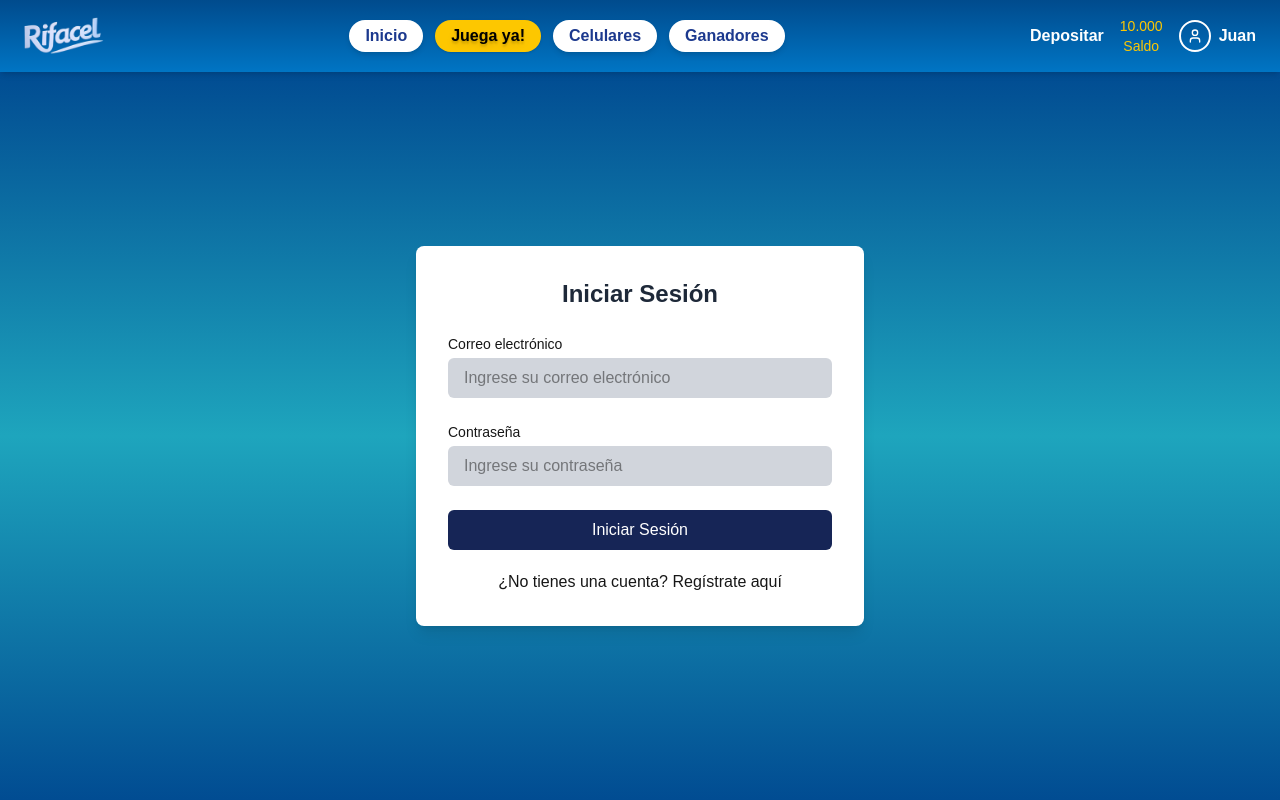
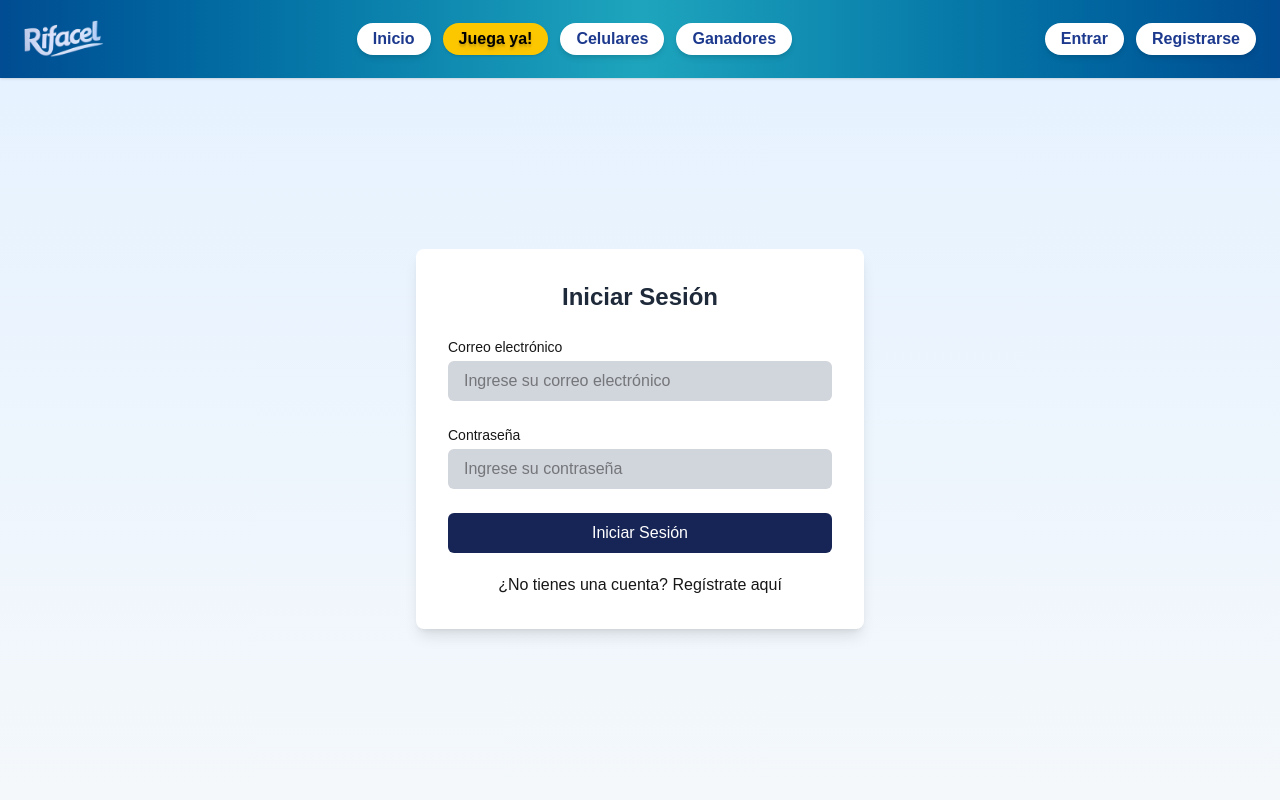
Before and after one commit to miguelangelvasquez1/VerYGana-frontend, a Next.js app: page /login in a window 1280 px wide. Shown: the top 800 px of the page. Built offline with nearby package versions, Linux system fonts and the light colour scheme; a web font is replaced by a local one.

Commit message:
Navbar ajuste

```diff
--- a/src/app/login/page.tsx
+++ b/src/app/login/page.tsx
@@ -1,13 +1,14 @@
 import NavBar from "@/components/NavBar";
 import LoginForm from "../../components/LoginForm";
 import Footer from "@/components/Footer";
+import NavBarNoAuth from "@/components/NavBarNoAuth";
 
 export default function Login() {
     return (
         <>
             <div className="min-h-screen flex flex-col">
-                <NavBar />
-                <div className="flex-1 flex items-center justify-center bg-gradient overflow-hidden">
+                <NavBarNoAuth />
+                <div className="flex-1 flex items-center justify-center bg-gradient-to-b from-[#E6F2FF] to-[#F4F8FB] overflow-hidden">
                     <LoginForm />
                 </div>
             </div>
--- a/src/components/NavBarNoAuth.tsx
+++ b/src/components/NavBarNoAuth.tsx
@@ -1,16 +1,39 @@
+'use client';
 
 import Image from "next/image"
+import { useRouter } from "next/navigation";
 
-export default function NavBarNoAuth(){
-    return(
-    <nav className="w-full flex items-center justify-between px-6 py-5 bg-gradient-to-r from-[#014C92] via-[#1EA5BD] to-[#014C92] text-white shadow">
-        <div className="flex items-center gap-4">
-            <Image src={"/logos/logo2.png"} alt="logo" width={80} height={80}/>
-        </div>
-        <div className="flex gap-3">
-            <button className="bg-white text-blue-900 font-semibold px-4 py-1 rounded-full shadow-md">Entrar</button>
-            <button className="bg-white text-blue-900 font-semibold px-4 py-1 rounded-full shadow-md">Registrarse</button>
-        </div>
-    </nav>
+export default function NavBarNoAuth() {
+
+    const router = useRouter();
+
+    const handleLoginClick = () => {
+        router.push("/login");
+    };
+     const handleRegisterClick = () => {
+        router.push("/register");
+    };
+
+    const buttonsStyle = "cursor-pointer bg-white text-blue-900 font-semibold px-4 py-1 rounded-full shadow-md hover:bg-gray-300";//bg-[#003C71]
+    return (
+        <nav className="sticky top-0 w-full flex items-center justify-between px-6 py-5 bg-gradient-to-r from-[#014C92] via-[#1EA5BD] to-[#014C92] text-white shadow">
+            <div className="flex items-center gap-4">
+                <Image src={"/logos/logo2.png"} alt="logo" width={80} height={80} />
+            </div>
+            <div className="flex gap-3">
+                <button className={buttonsStyle}>Inicio</button>
+                <button className="cursor-pointer bg-yellow-400 text-black text-shadow-lg font-bold px-4 py-1 rounded-full shadow-sm">Juega ya!</button>
+                <button className={buttonsStyle}>Celulares</button>
+                <button className={buttonsStyle}>Ganadores</button>
+            </div>
+            <div className="flex gap-3">
+                <button className="bg-white text-blue-900 font-semibold px-4 py-1 rounded-full shadow-md cursor-pointer hover:bg-gray-300"
+                    onClick={handleLoginClick}>
+                    Entrar</button>
+                <button className="bg-white text-blue-900 font-semibold px-4 py-1 rounded-full shadow-md cursor-pointer hover:bg-gray-300"
+                    onClick={handleRegisterClick}>
+                    Registrarse</button>
+            </div>
+        </nav>
     );
 }
--- a/src/components/RegisterForm.tsx
+++ b/src/components/RegisterForm.tsx
@@ -60,7 +60,7 @@ export default function RegisterForm() {
         <div className="grid grid-cols-1 md:grid-cols-2 gap-4">
           {fields.map(({ label, name, type = "text" }) => (
             <div key={name}>
-              <label className="block font-semibold mb-1" htmlFor={name}>
+              <label className="block mb-1" htmlFor={name}>
                 {label}
               </label>
               <input
@@ -69,7 +69,7 @@ export default function RegisterForm() {
                 id={name}
                 value={(formData as any)[name]}
                 onChange={handleChange}
-                className="w-full p-2 rounded-md bg-gray-300 text-white focus:outline-none"
+                className="w-full p-2 rounded-md bg-gray-300 focus:outline-none"
                 required
               />
             </div>
```
